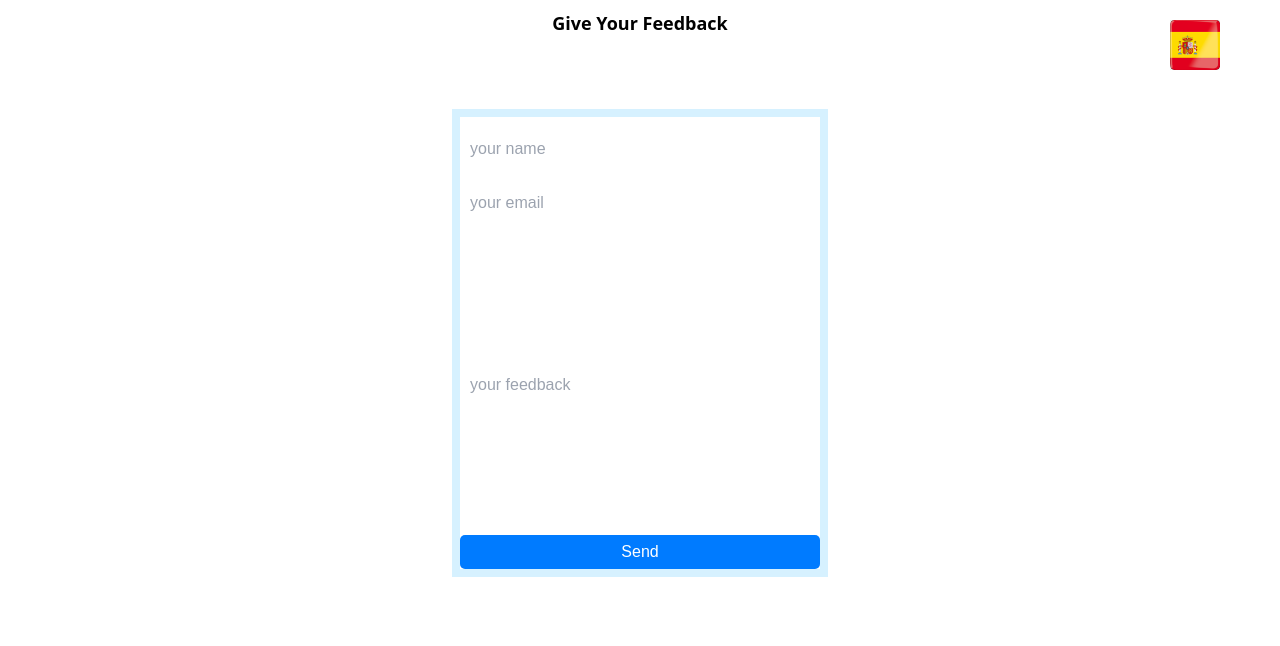
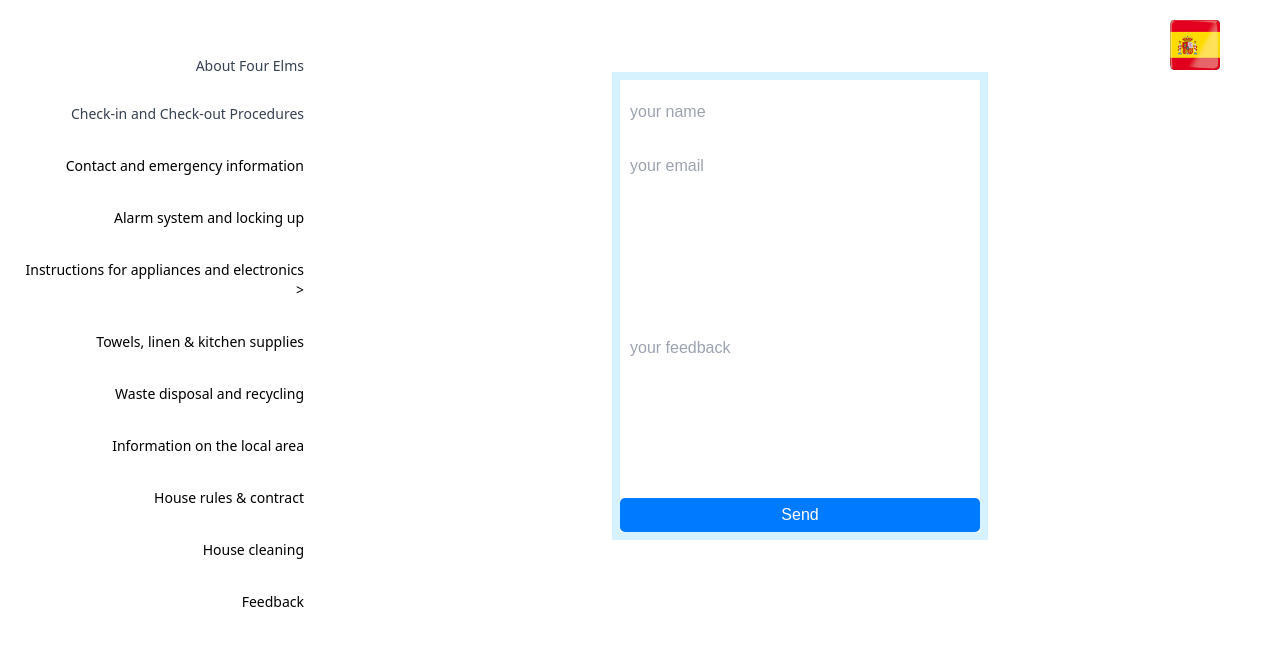
Before and after one commit to ConjecturesandRefutations/Four-Elms, a React (Create React App) app: page /feedback in a window 1280 px wide. Shown: the top 646 px of the page. Built offline with nearby package versions, Linux system fonts and the light colour scheme.

Commit message:
more changes

```diff
--- a/src/App.css
+++ b/src/App.css
@@ -22,13 +22,11 @@
   margin-right: 10px;
 }
 
-.container {
+#container {
   display: flex;
-  justify-content: center;
-  align-items: center;
   width: 360px;
   box-shadow: 0 0 0 8px #D6F1FF;
-  margin: 0 auto;
+  margin: auto;
   margin-top: 80px;
 }
 
--- a/src/components/Navbar.js
+++ b/src/components/Navbar.js
@@ -111,9 +111,9 @@ return(
             </a>
         </li>
         <li class="py-2">
-            <Link to={"/feedback"} class="px-4 flex justify-end mt-4">
-                <button>{lang==='english' ? 'Feedback' : 'Retroalimentación'}</button>
-            </Link>
+            <a href='/feedback' class="px-4 flex justify-end mt-4">
+                <span>{lang==='english' ? 'Feedback' : 'Retroalimentación'}</span>
+            </a>
         </li>
     </ul>
 
--- a/src/pages/Feedback.js
+++ b/src/pages/Feedback.js
@@ -1,21 +1,29 @@
+import Navbar from "../components/Navbar";
+
 function Feedback(){
 
 return(
 
 <>
 
-<h1 className="feedback">Give Your Feedback</h1>
 
-<div className="container">
+
+<div class="grid md:grid-cols-4">
+
+<Navbar/>
+
+<main class="md:col-span-3" id="container">
+
 <form action="https://formsubmit.co/ccollins@i-realise.co.uk" method="POST">
      <input type="text" name="name" placeholder="your name" required/>
      <input type="email" name="email" placeholder="your email" required/>
      <input type="text" name="comments" placeholder="your feedback" required/>
      <button className="button" type="submit">Send</button>
 </form>
+
+</main>
+
 </div>
-
-
 
 </>
 
```
